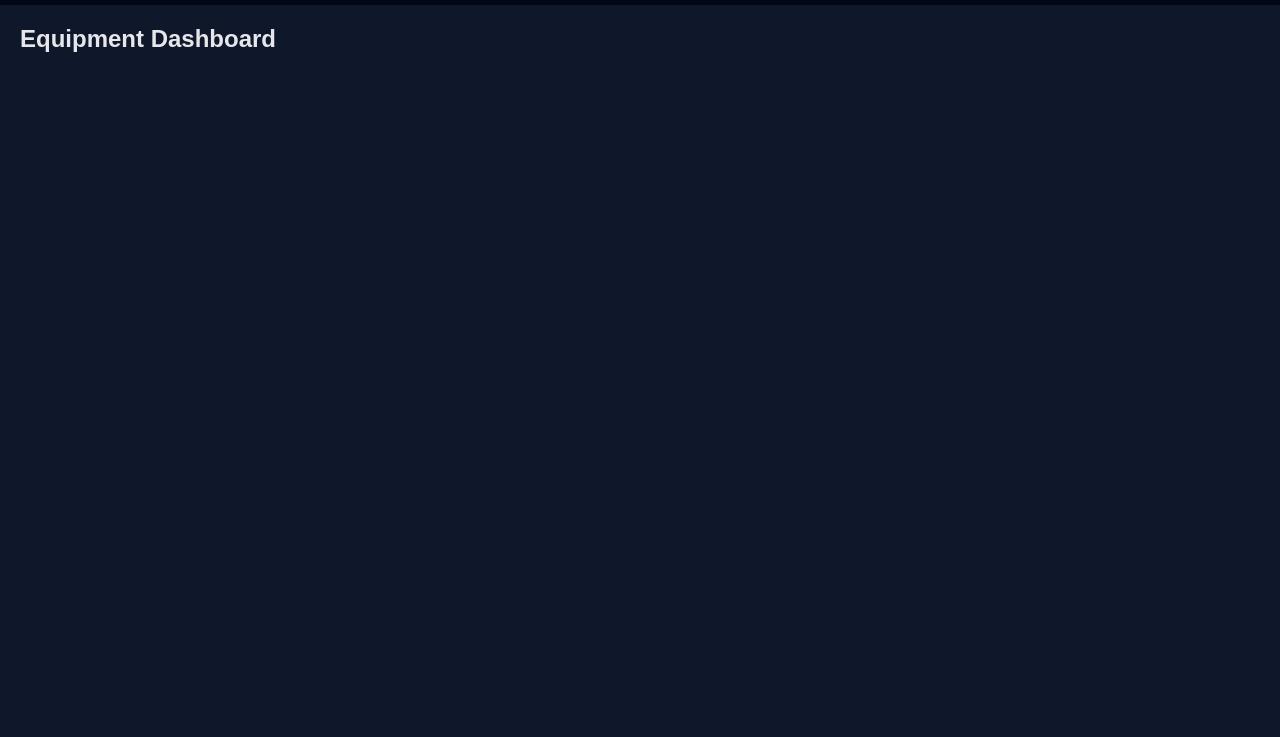
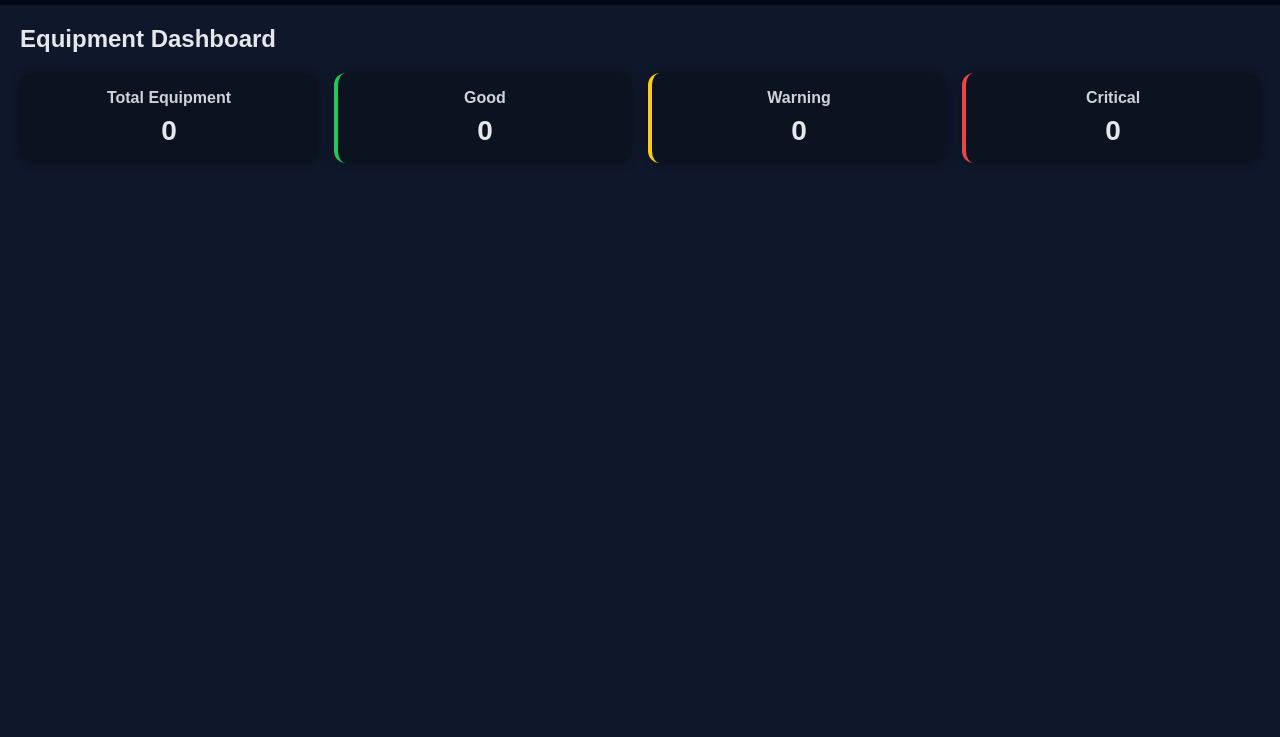
Before and after one commit to Rishavkr-07/SmartMine-Maintenance-System, a plain HTML site: page frontend/index.html in a window 1280 px wide. Shown: the part 63-800 px from the top of the page. Drawn offline with Linux system fonts and the light colour scheme; no server answers.

Commit message:
Add summary cards with dynamic equipment counts

```diff
--- a/frontend/CSS/style.css
+++ b/frontend/CSS/style.css
@@ -61,3 +61,43 @@ main {
 .equipment-card.critical {
     border-left: 5px solid #ef4444;
 }
+
+/* Summary section */
+#summary {
+    display: grid;
+    grid-template-columns: repeat(4, 1fr);
+    gap: 16px;
+    margin: 20px 0;
+}
+
+.summary-card {
+    background: #0b1220;
+    padding: 16px;
+    border-radius: 12px;
+    text-align: center;
+    box-shadow: 0 0 10px rgba(0,0,0,0.3);
+}
+
+.summary-card h3 {
+    margin-bottom: 8px;
+    font-size: 16px;
+    opacity: 0.9;
+}
+
+.summary-card p {
+    font-size: 28px;
+    font-weight: bold;
+}
+
+/* Status colors */
+.summary-card.good {
+    border-left: 4px solid #22c55e;
+}
+
+.summary-card.warning {
+    border-left: 4px solid #facc15;
+}
+
+.summary-card.critical {
+    border-left: 4px solid #ef4444;
+}
--- a/frontend/index.html
+++ b/frontend/index.html
@@ -15,16 +15,39 @@
     </header>
 
     <main>
-        <section id="dashboard">
-            <h2>Equipment Dashboard</h2>
+    <section id="dashboard">
+        <h2>Equipment Dashboard</h2>
 
-           <div id="equipment-list">
-            <!-- Cards will be added by JavaScript -->
+        <!-- Summary cards -->
+        <div id="summary">
+            <div class="summary-card">
+                <h3>Total Equipment</h3>
+                <p id="total-count">0</p>
             </div>
 
+            <div class="summary-card good">
+                <h3>Good</h3>
+                <p id="good-count">0</p>
+            </div>
 
-        </section>
-    </main>
+            <div class="summary-card warning">
+                <h3>Warning</h3>
+                <p id="warning-count">0</p>
+            </div>
+
+            <div class="summary-card critical">
+                <h3>Critical</h3>
+                <p id="critical-count">0</p>
+            </div>
+        </div>
+
+        <!-- Equipment cards -->
+        <div id="equipment-list">
+            <!-- Cards will be added by JavaScript -->
+        </div>
+    </section>
+</main>
+
 
     <!-- JS -->
     <script src="js/app.js"></script>
--- a/frontend/js/app.js
+++ b/frontend/js/app.js
@@ -4,7 +4,20 @@ fetch("http://127.0.0.1:5000/api/equipment")
         const equipmentList = document.getElementById("equipment-list");
         equipmentList.innerHTML = "";
 
+        // Summary counters
+        let total = data.length;
+        let good = 0;
+        let warning = 0;
+        let critical = 0;
+
         data.forEach(item => {
+
+            // Count statuses
+            if (item.status === "Good") good++;
+            if (item.status === "Warning") warning++;
+            if (item.status === "Critical") critical++;
+
+            // Create equipment card
             const card = document.createElement("div");
             card.classList.add("equipment-card");
 
@@ -20,6 +33,12 @@ fetch("http://127.0.0.1:5000/api/equipment")
 
             equipmentList.appendChild(card);
         });
+
+        // Update summary UI
+        document.getElementById("total-count").textContent = total;
+        document.getElementById("good-count").textContent = good;
+        document.getElementById("warning-count").textContent = warning;
+        document.getElementById("critical-count").textContent = critical;
     })
     .catch(error => {
         console.error("Error fetching equipment:", error);
```
Also changed, not shown: 1 other file.
